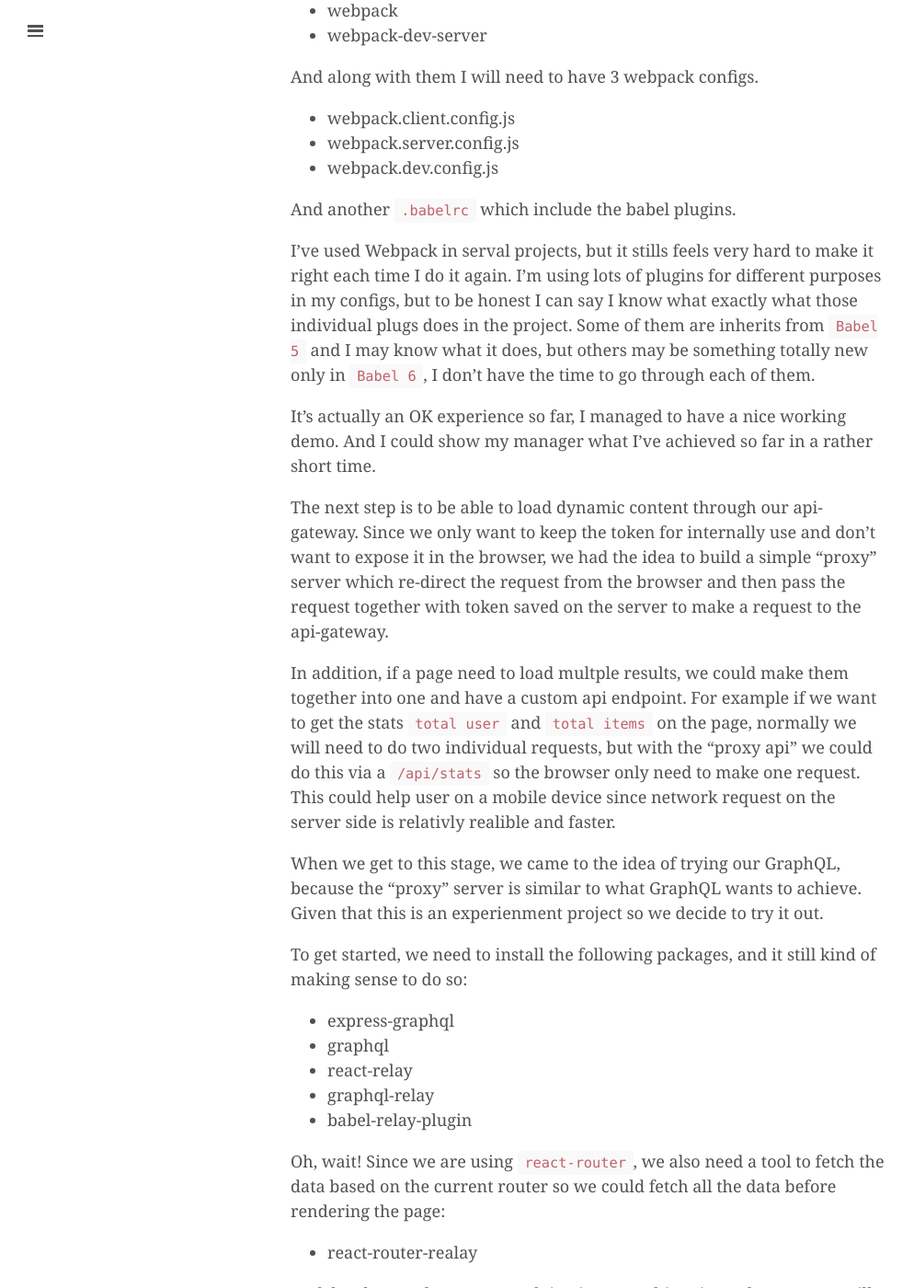
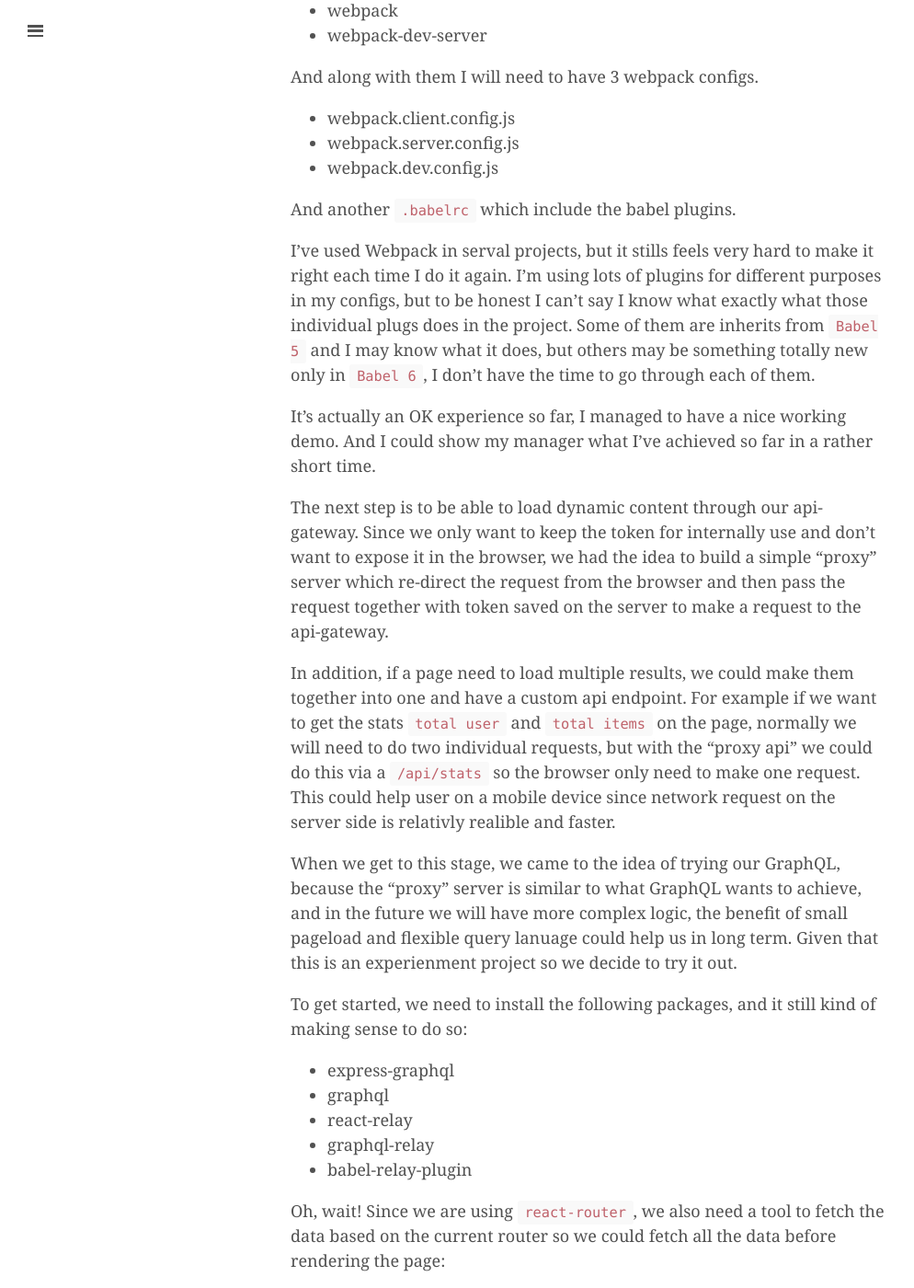
Before and after one commit to fraserxu/fraserxu.github.io, a Jekyll site: the page built from _posts/2016-05-31-my-first-production-isomorphic-graphql-app.md, in a window 1280 px wide and 1400 px high, scrolled down 2363 px. Shown: the whole window at 92% size, without its empty margins (0-994 px from the left). Built offline with Jekyll 4.4.1, drawn with Linux system fonts in a browser that asks for light colours; some web fonts are replaced.

Commit message:
fix typoe

```diff
--- a/_posts/2016-05-31-my-first-production-isomorphic-graphql-app.md
+++ b/_posts/2016-05-31-my-first-production-isomorphic-graphql-app.md
@@ -82,17 +82,17 @@
 
 And another `.babelrc` which include the babel plugins.
 
-I've used Webpack in serval projects, but it stills feels very hard to make it right each time I do it again. I'm using lots of plugins for different purposes in my configs, but to be honest I can say I know what exactly what those individual plugs does in the project. Some of them are inherits from `Babel 5` and I may know what it does, but others may be something totally new only in `Babel 6`, I don't have the time to go through each of them.
+I've used Webpack in serval projects, but it stills feels very hard to make it right each time I do it again. I'm using lots of plugins for different purposes in my configs, but to be honest I can't say I know what exactly what those individual plugs does in the project. Some of them are inherits from `Babel 5` and I may know what it does, but others may be something totally new only in `Babel 6`, I don't have the time to go through each of them.
 
 It's actually an OK experience so far, I managed to have a nice working demo. And I could show my manager what I've achieved so far in a rather short time.
 
 The next step is to be able to load dynamic content through our api-gateway. Since we only want to keep the token for internally use and don't want to expose it in the browser, we had the idea to build a simple "proxy" server which re-direct the request from the browser and then pass the request
 together with token saved on the server to make a request to the api-gateway.
 
-In addition, if a page need to load multple results, we could make them together into one and have a custom api endpoint. For example if we want to
+In addition, if a page need to load multiple results, we could make them together into one and have a custom api endpoint. For example if we want to
 get the stats `total user` and `total items` on the page, normally we will need to do two individual requests, but with the "proxy api" we could do this via a `/api/stats` so the browser only need to make one request. This could help user on a mobile device since network request on the server side is relativly realible and faster.
 
-When we get to this stage, we came to the idea of trying our GraphQL, because the "proxy" server is similar to what GraphQL wants to achieve. Given that this is an experienment project so we decide to try it out.
+When we get to this stage, we came to the idea of trying our GraphQL, because the "proxy" server is similar to what GraphQL wants to achieve, and in the future we will have more complex logic, the benefit of small pageload and flexible query lanuage could help us in long term. Given that this is an experienment project so we decide to try it out.
 
 To get started, we need to install the following packages, and it still kind of making sense to do so:
 
```
